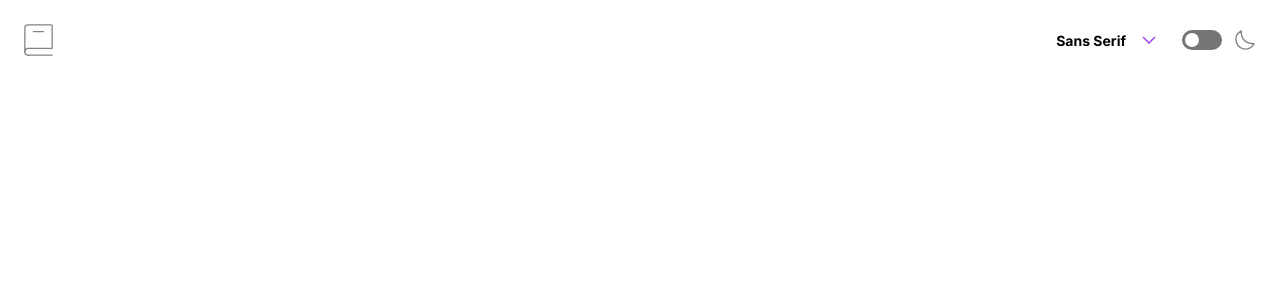
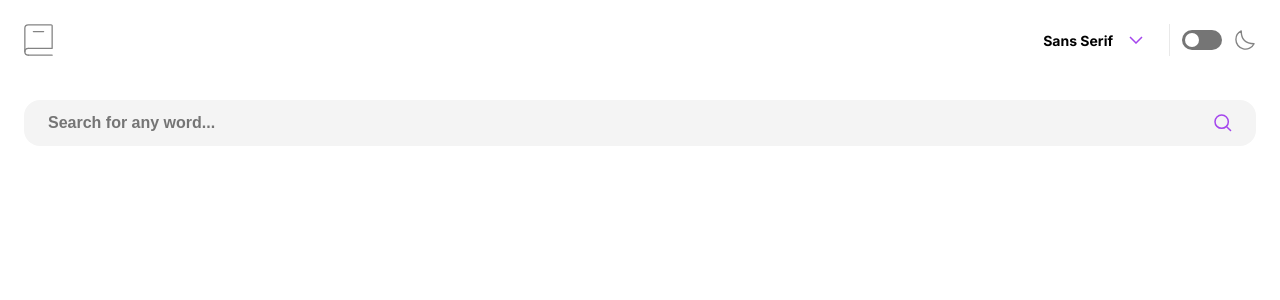
Before and after one commit to outHereSam/dictionary-web-app, an Angular app: page / in a window 1280 px wide. Shown: the top 300 px of the page. Built offline with nearby package versions, Linux system fonts and the light colour scheme.

Commit message:
Styles search bar

```diff
--- a/src/app/app.component.html
+++ b/src/app/app.component.html
@@ -1,3 +1,6 @@
 <main [attr.font-family]="fontFamily">
   <app-header />
+  <div class="main-container">
+    <app-search-bar />
+  </div>
 </main>
--- a/src/app/app.component.sass
+++ b/src/app/app.component.sass
@@ -12,3 +12,6 @@ main
 
     &[font-family="Mono"]
         font-family: $monospace-stack
+
+    .main-container
+        margin: 20px 24px
--- a/src/app/app.component.ts
+++ b/src/app/app.component.ts
@@ -1,11 +1,12 @@
 import { Component } from '@angular/core';
 import { RouterOutlet } from '@angular/router';
 import { HeaderComponent } from './components/header/header.component';
+import { SearchBarComponent } from './components/search-bar/search-bar.component';
 
 @Component({
   selector: 'app-root',
   standalone: true,
-  imports: [RouterOutlet, HeaderComponent],
+  imports: [RouterOutlet, HeaderComponent, SearchBarComponent],
   templateUrl: './app.component.html',
   styleUrl: './app.component.sass',
 })
--- a/src/app/components/font-switcher/font-switcher.component.sass
+++ b/src/app/components/font-switcher/font-switcher.component.sass
@@ -27,10 +27,12 @@
     .font-options
         position: absolute
         top: 70px
-        right: 70px
+        right: 120px
         padding: 24px
         border-radius: 16px
         box-shadow: 0 5px 30px rgba(0, 0, 0, 0.10)
+        z-index: 10
+        background-color: $text-white
 
         li
             list-style-type: none
--- /dev/null
+++ b/src/app/components/search-bar/search-bar.component.html
@@ -0,0 +1,18 @@
+<div class="search-container">
+  <input type="text" class="word-search" placeholder="Search for any word..." />
+  <svg
+    xmlns="http://www.w3.org/2000/svg"
+    width="18"
+    height="18"
+    viewBox="0 0 18 18"
+  >
+    <path
+      fill="none"
+      stroke="#A445ED"
+      stroke-linecap="round"
+      stroke-linejoin="round"
+      stroke-width="1.5"
+      d="m12.663 12.663 3.887 3.887M1 7.664a6.665 6.665 0 1 0 13.33 0 6.665 6.665 0 0 0-13.33 0Z"
+    />
+  </svg>
+</div>
--- /dev/null
+++ b/src/app/components/search-bar/search-bar.component.sass
@@ -0,0 +1,24 @@
+@import '../../../styles'
+
+.search-container
+    width: 100%
+    height: 48px
+    position: relative
+
+    .word-search
+        width: 100%
+        border: none
+        border-radius: 16px
+        outline: none
+        padding: 14px 0 14px 24px
+        background-color: $search-bg-light
+        font-size: 16px
+        font-weight: bold
+
+        &::placeholder
+            color: $text-secondary
+
+    svg
+        position: absolute
+        top: 14px
+        right: 24px
--- a/src/app/components/theme-toggle/theme-toggle.component.sass
+++ b/src/app/components/theme-toggle/theme-toggle.component.sass
@@ -4,6 +4,13 @@
     display: flex
     align-items: center
     gap: 12px
+
+    &::before
+        content: ''
+        height: 32px
+        width: 1px
+        display: block
+        background-color: $line-light-mode
 
     .switch
         position: relative
--- a/src/styles.sass
+++ b/src/styles.sass
@@ -2,7 +2,7 @@ $purple-accent: #A445ED
 $tomato-accent: #FF5252
 
 // Dark mode
-$bg-dark: 050505
+$bg-dark: #050505
 $search-bg-dark: #1F1F1F
 $text-white: #FFFFFF
 $line-dark-mode: #3A3A3A
```
Also changed, not shown: src/app/components/search-bar/search-bar.component.ts (added, +12 -0 lines), 1 other file (tests, documents, lock files or other folders).
